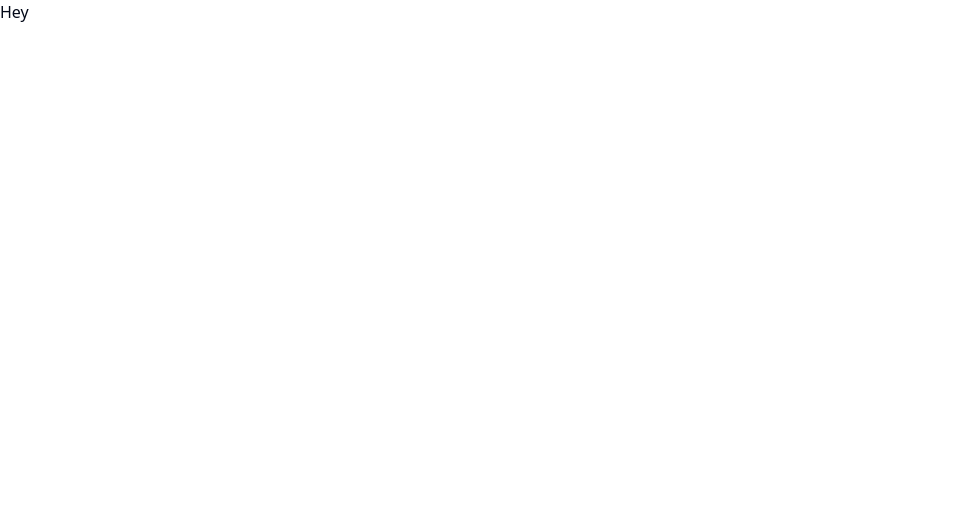
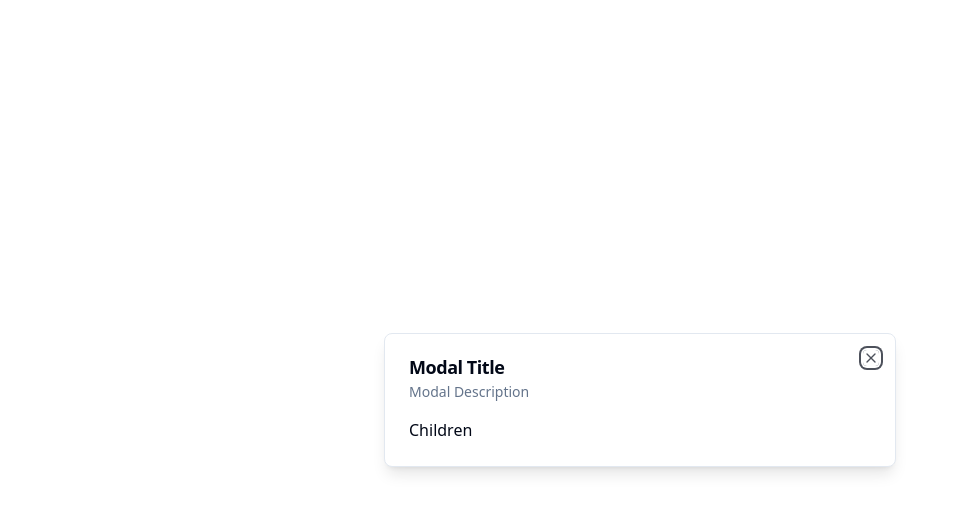
Before and after one commit to jamescardona11/ecommerce-admin-learning, a Next.js app: page / in a window 1280 px wide. Shown: the top 512 px of the page, without its empty margins (0-958 px from the left). Built offline with nearby package versions, Linux system fonts and the light colour scheme.

Commit message:
Start with dialog

```diff
--- a/package.json
+++ b/package.json
@@ -10,6 +10,7 @@
   },
   "dependencies": {
     "@clerk/nextjs": "^4.23.2",
+    "@radix-ui/react-dialog": "^1.0.4",
     "@radix-ui/react-slot": "^1.0.2",
     "@types/node": "20.5.1",
     "@types/react": "18.2.20",
--- a/src/app/(root)/page.tsx
+++ b/src/app/(root)/page.tsx
@@ -1,12 +1,18 @@
+'use client'
+
 import { UserButton } from '@clerk/nextjs'
+import { Modal } from '@/components/ui/modal'
 
-function HomePage () {
+function SetupPage () {
   return (
-    <div>
-      <UserButton afterSignOutUrl='/' />
-      <div>Hey</div>
+    <div className='p-4'>
+      <Modal
+        title='Modal Title'
+        description='Modal Description'
+        isOpen={true}
+        onClose={() => {}} > Children </Modal>
     </div>
   )
 }
 
-export default HomePage
+export default SetupPage
--- /dev/null
+++ b/src/components/ui/dialog.tsx
@@ -0,0 +1,123 @@
+'use client'
+
+import * as React from 'react'
+import * as DialogPrimitive from '@radix-ui/react-dialog'
+import { X } from 'lucide-react'
+
+import { cn } from '@/lib/utils'
+
+const Dialog = DialogPrimitive.Root
+
+const DialogTrigger = DialogPrimitive.Trigger
+
+const DialogPortal = ({
+  className,
+  ...props
+}: DialogPrimitive.DialogPortalProps) => (
+  <DialogPrimitive.Portal className={cn(className)} {...props} />
+)
+DialogPortal.displayName = DialogPrimitive.Portal.displayName
+
+const DialogOverlay = React.forwardRef<
+React.ElementRef<typeof DialogPrimitive.Overlay>,
+React.ComponentPropsWithoutRef<typeof DialogPrimitive.Overlay>
+>(({ className, ...props }, ref) => (
+  <DialogPrimitive.Overlay
+    ref={ref}
+    className={cn(
+      'fixed inset-0 z-50 bg-background/80 backdrop-blur-sm data-[state=open]:animate-in data-[state=closed]:animate-out data-[state=closed]:fade-out-0 data-[state=open]:fade-in-0',
+      className
+    )}
+    {...props}
+  />
+))
+DialogOverlay.displayName = DialogPrimitive.Overlay.displayName
+
+const DialogContent = React.forwardRef<
+React.ElementRef<typeof DialogPrimitive.Content>,
+React.ComponentPropsWithoutRef<typeof DialogPrimitive.Content>
+>(({ className, children, ...props }, ref) => (
+  <DialogPortal>
+    <DialogOverlay />
+    <DialogPrimitive.Content
+      ref={ref}
+      className={cn(
+        'fixed left-[50%] top-[50%] z-50 grid w-full max-w-lg translate-x-[-50%] translate-y-[-50%] gap-4 border bg-background p-6 shadow-lg duration-200 data-[state=open]:animate-in data-[state=closed]:animate-out data-[state=closed]:fade-out-0 data-[state=open]:fade-in-0 data-[state=closed]:zoom-out-95 data-[state=open]:zoom-in-95 data-[state=closed]:slide-out-to-left-1/2 data-[state=closed]:slide-out-to-top-[48%] data-[state=open]:slide-in-from-left-1/2 data-[state=open]:slide-in-from-top-[48%] sm:rounded-lg md:w-full',
+        className
+      )}
+      {...props}
+    >
+      {children}
+      <DialogPrimitive.Close className="absolute right-4 top-4 rounded-sm opacity-70 ring-offset-background transition-opacity hover:opacity-100 focus:outline-none focus:ring-2 focus:ring-ring focus:ring-offset-2 disabled:pointer-events-none data-[state=open]:bg-accent data-[state=open]:text-muted-foreground">
+        <X className="h-4 w-4" />
+        <span className="sr-only">Close</span>
+      </DialogPrimitive.Close>
+    </DialogPrimitive.Content>
+  </DialogPortal>
+))
+DialogContent.displayName = DialogPrimitive.Content.displayName
+
+const DialogHeader = ({
+  className,
+  ...props
+}: React.HTMLAttributes<HTMLDivElement>) => (
+  <div
+    className={cn(
+      'flex flex-col space-y-1.5 text-center sm:text-left',
+      className
+    )}
+    {...props}
+  />
+)
+DialogHeader.displayName = 'DialogHeader'
+
+const DialogFooter = ({
+  className,
+  ...props
+}: React.HTMLAttributes<HTMLDivElement>) => (
+  <div
+    className={cn(
+      'flex flex-col-reverse sm:flex-row sm:justify-end sm:space-x-2',
+      className
+    )}
+    {...props}
+  />
+)
+DialogFooter.displayName = 'DialogFooter'
+
+const DialogTitle = React.forwardRef<
+React.ElementRef<typeof DialogPrimitive.Title>,
+React.ComponentPropsWithoutRef<typeof DialogPrimitive.Title>
+>(({ className, ...props }, ref) => (
+  <DialogPrimitive.Title
+    ref={ref}
+    className={cn(
+      'text-lg font-semibold leading-none tracking-tight',
+      className
+    )}
+    {...props}
+  />
+))
+DialogTitle.displayName = DialogPrimitive.Title.displayName
+
+const DialogDescription = React.forwardRef<
+React.ElementRef<typeof DialogPrimitive.Description>,
+React.ComponentPropsWithoutRef<typeof DialogPrimitive.Description>
+>(({ className, ...props }, ref) => (
+  <DialogPrimitive.Description
+    ref={ref}
+    className={cn('text-sm text-muted-foreground', className)}
+    {...props}
+  />
+))
+DialogDescription.displayName = DialogPrimitive.Description.displayName
+
+export {
+  Dialog,
+  DialogTrigger,
+  DialogContent,
+  DialogHeader,
+  DialogFooter,
+  DialogTitle,
+  DialogDescription
+}
--- /dev/null
+++ b/src/components/ui/modal.tsx
@@ -0,0 +1,43 @@
+'use client'
+
+import {
+  Dialog,
+  DialogContent,
+  DialogDescription,
+  DialogHeader,
+  DialogTitle
+} from '@/components/ui/dialog'
+
+interface ModalProps {
+  title: string
+  description: string
+  isOpen: boolean
+  onClose: () => void
+  children?: React.ReactNode
+}
+
+export const Modal: React.FC<ModalProps> = ({
+  title,
+  description,
+  isOpen,
+  onClose,
+  children
+}) => {
+  const onChange = (open: boolean) => {
+    if (!open) {
+      onClose()
+    }
+  }
+
+  return (
+    <Dialog open={isOpen} onOpenChange={onChange}>
+      <DialogContent>
+        <DialogHeader>
+          <DialogTitle>{title}</DialogTitle>
+          <DialogDescription>{description}</DialogDescription>
+        </DialogHeader>
+        <div>{children}</div>
+      </DialogContent>
+    </Dialog>
+  )
+}
```
Also changed, not shown: 1 other file (tests, documents, lock files or other folders).
